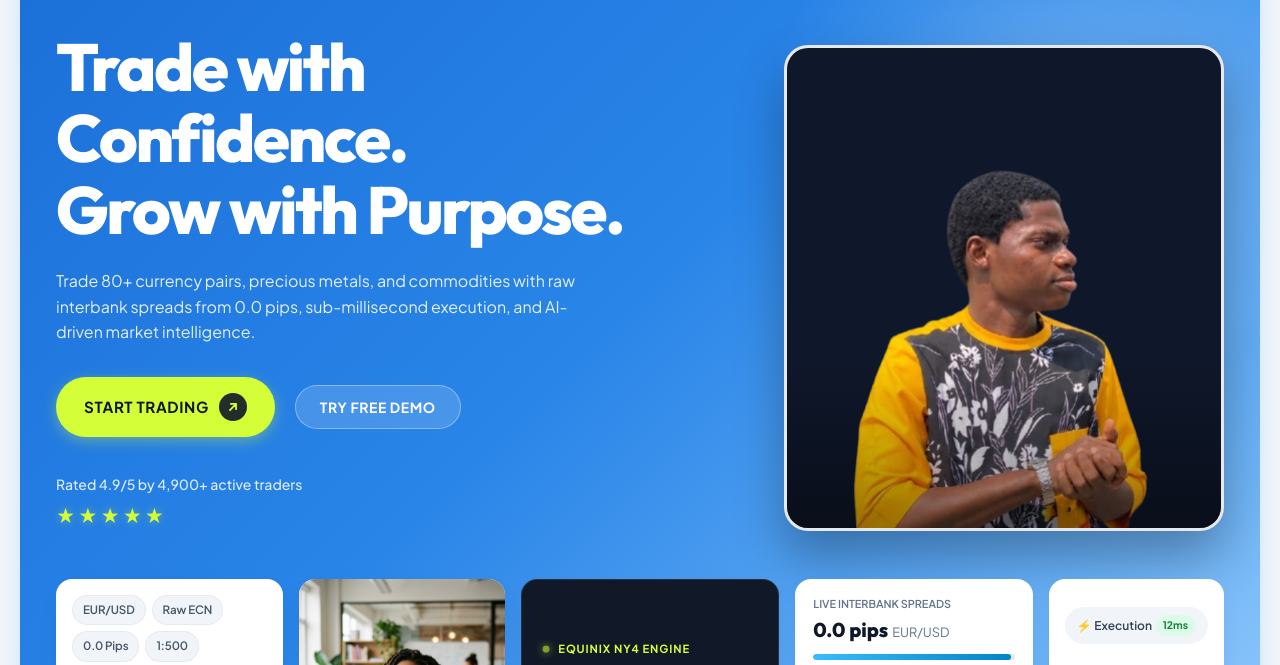
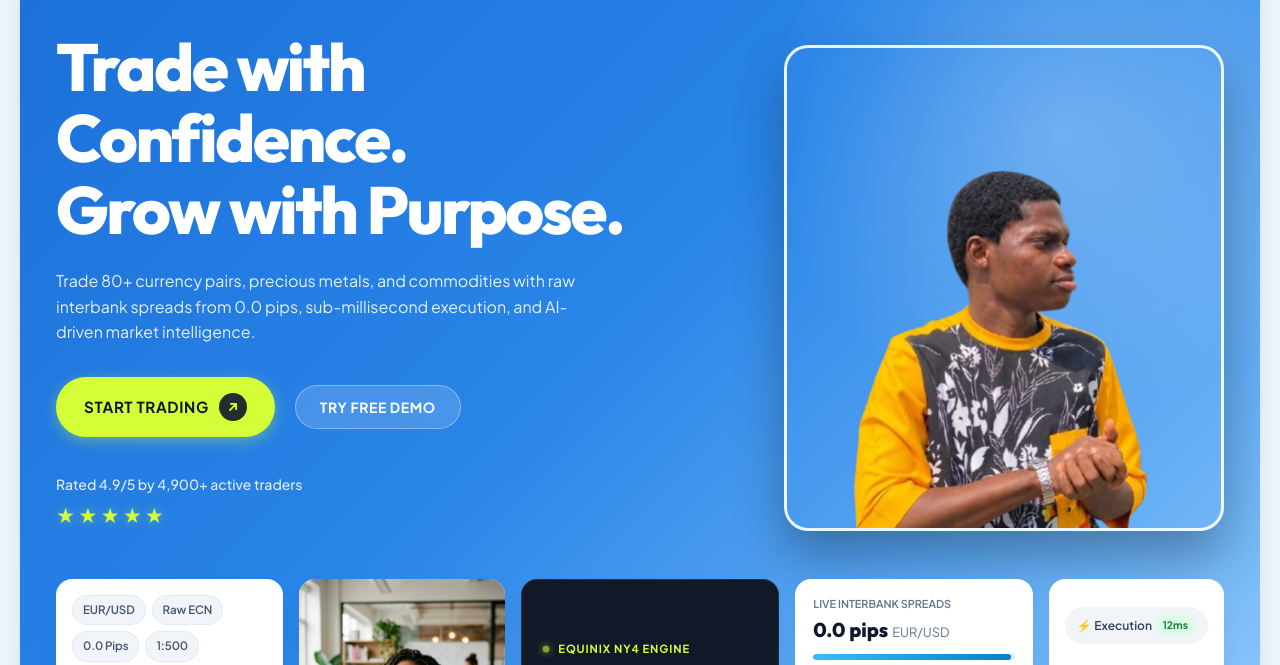
Before and after one commit to vitegodfrey/godrex-capital, a plain HTML site: page index.html in a window 1280 px wide. Shown: the part 86-751 px from the top of the page. Drawn offline with Linux system fonts and the light colour scheme.

Commit message:
Fixed: Remove background that was black

```diff
--- a/style.css
+++ b/style.css
@@ -562,7 +562,7 @@ button {
   overflow: hidden;
   border: 3px solid rgba(255, 255, 255, 0.9);
   box-shadow: 0 25px 50px rgba(0, 0, 0, 0.3);
-  background-color: #0f172a;
+  background-color: transparent;
 }
 
 .hero-portrait-img {
@@ -576,7 +576,7 @@ button {
 .portrait-soft-blend {
   position: absolute;
   inset: 0;
-  background: linear-gradient(to top, rgba(0, 0, 0, 0.4) 0%, transparent 35%);
+  background: none;
   pointer-events: none;
 }
 
```
